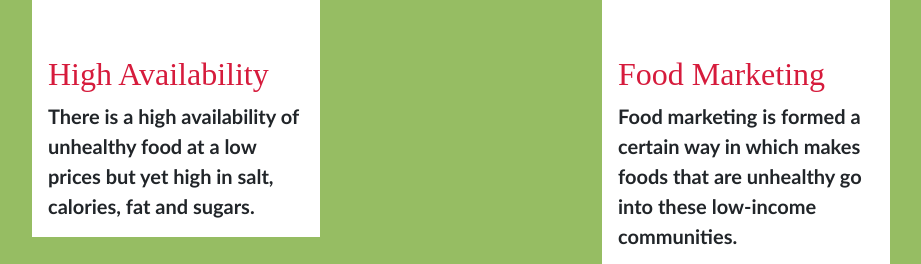
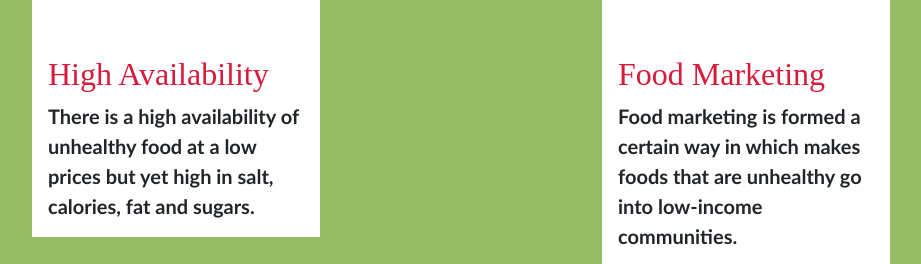
Before and after one commit to Brentaboy/NutriDel, a Python web app: template templates/home.html in a window 1280 px wide. Shown: the part 1093-1357 px from the top of the page, without its empty margins (100-1021 px from the left). Run offline with Jinja, Linux system fonts and the light colour scheme; the template is opened without the code that fills it, so the values that code supplies are empty.

```diff
--- a/templates/home.html
+++ b/templates/home.html
@@ -244,7 +244,7 @@
                     <div class="card-body">
                         <h2 class="card-title">Food Marketing</h2>
                         <p class="card-text">Food marketing is formed a certain way in which makes foods that are
-                            unhealthy go into these low-income communities. </p>
+                            unhealthy go into low-income communities. </p>
                     </div>
                 </div>
             </div>
```
